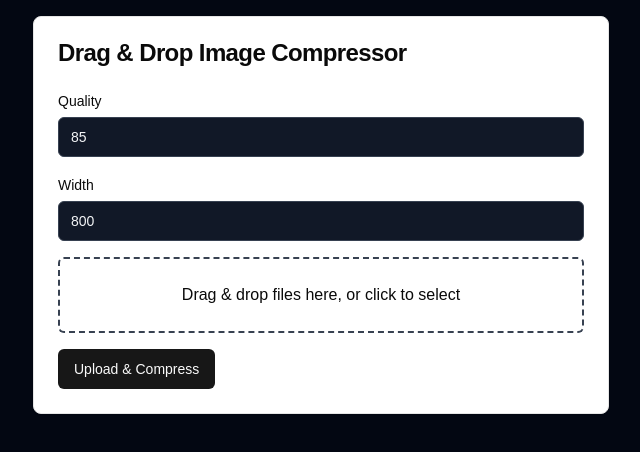
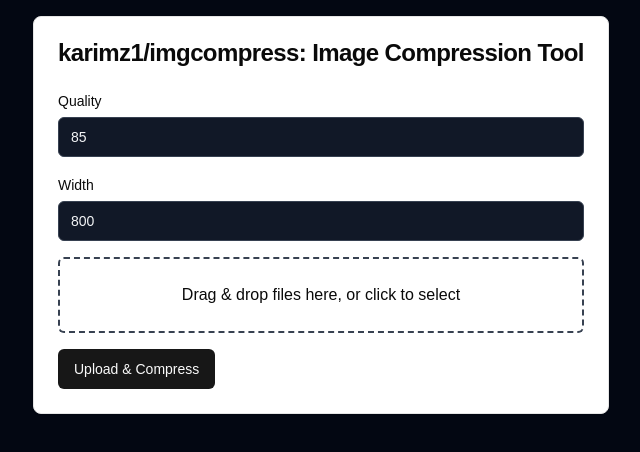
Before and after one commit to karimz1/imgcompress, a Next.js app in the folder frontend/: page / in a window 1280 px wide. Shown: the top 452 px of the page, without its empty margins (319-959 px from the left). Built offline with nearby package versions, Linux system fonts and the light colour scheme.

Commit message:
improve title

```diff
--- a/frontend/src/app/page.tsx
+++ b/frontend/src/app/page.tsx
@@ -74,7 +74,7 @@
     <main className="min-h-screen bg-gray-950 text-gray-50 p-4 flex flex-col items-center">
       <Card className="w-full max-w-xl">
         <CardHeader>
-          <CardTitle>Drag & Drop Image Compressor</CardTitle>
+          <CardTitle>karimz1/imgcompress: Image Compression Tool</CardTitle>
         </CardHeader>
         <CardContent>
           <form onSubmit={handleSubmit} className="space-y-4">
```
